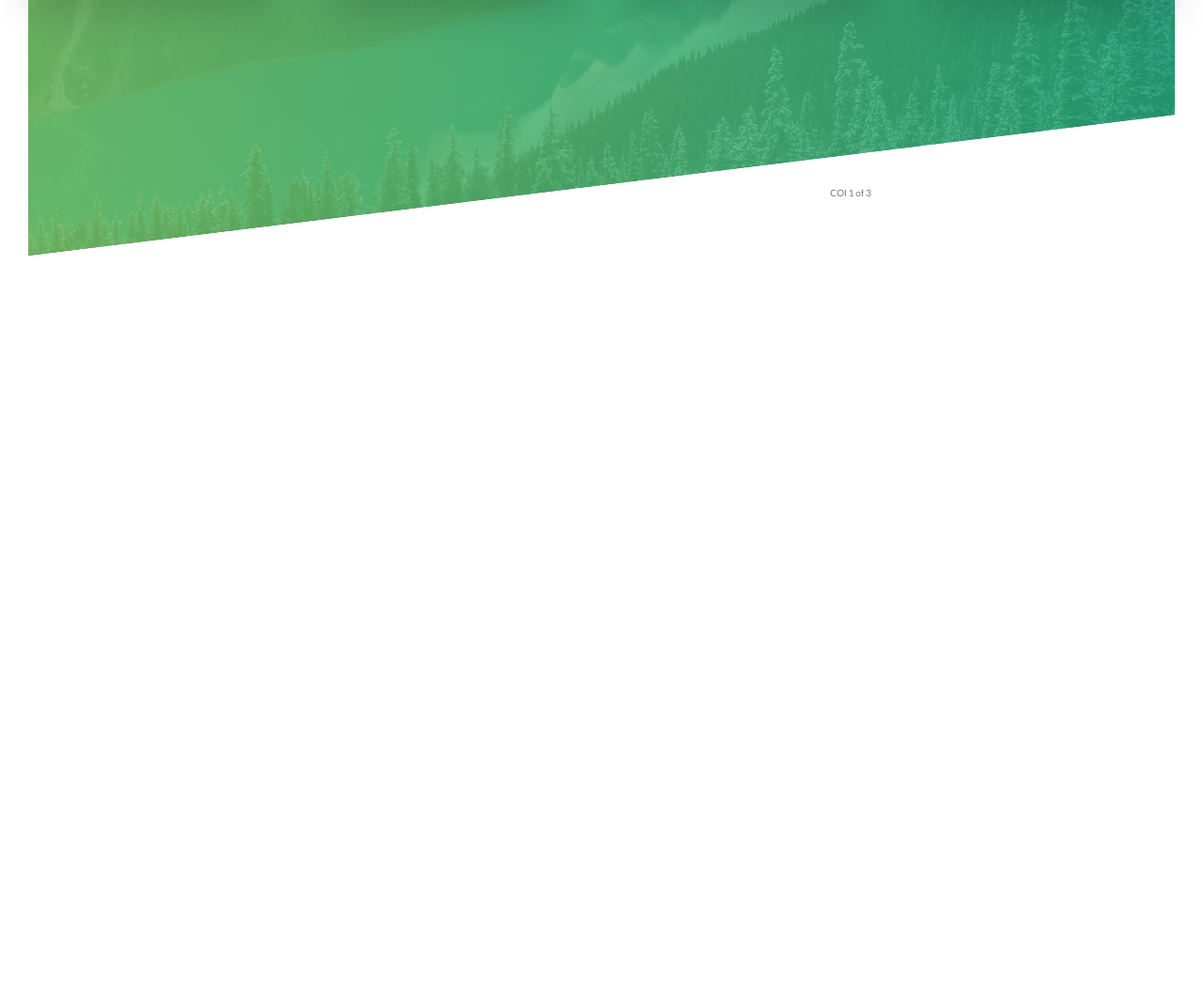
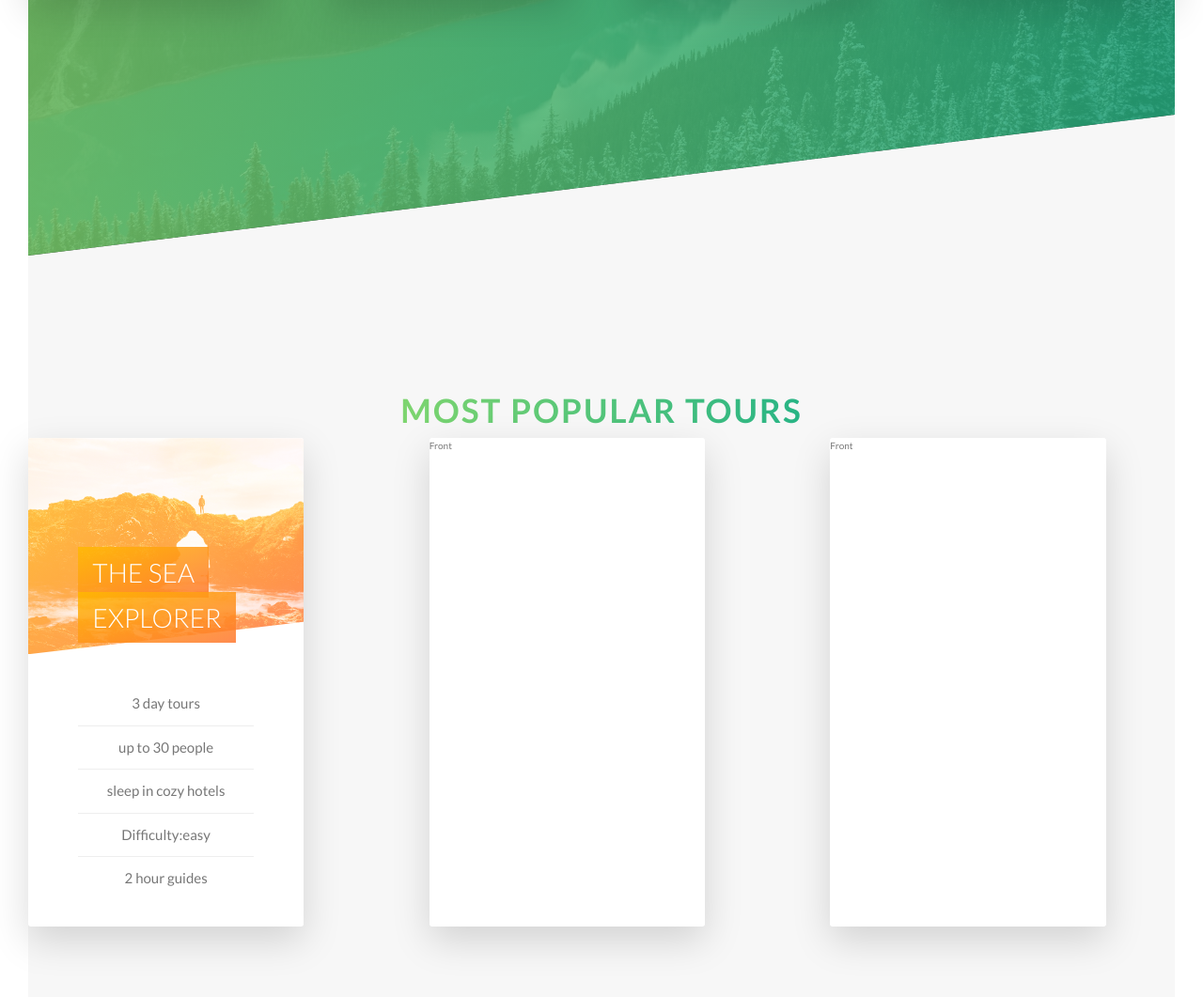
Before and after one commit to Khushi-dev-1822/Natours-project-using-sass, a website: page Natours Project/index.html in a window 1280 px wide. Shown: the part 2090-3151 px from the top of the page at 94% size. Before the commit the page ends 2362 px from the top, so only its background shows below. Drawn offline with Linux system fonts and the light colour scheme; files whose address does not match are found by name.

Commit message:
cards-front

```diff
--- a/Natours Project/index.html
+++ b/Natours Project/index.html
@@ -202,17 +202,60 @@
             </div>
         </section>
 
-        <section class="section-tour">
-
+        <section class="section-tours">
+            <div class="u-center-text u-margin-bottom-big">
+                <h2 class="heading-secondary">
+                    Most popular tours
+                </h2>
+            </div>
             <div class="row">
                 <div class="col-1-of-3">
-                    COl 1 of 3
+                    <div class="card">
+                        <div class="card__side card__side--front card__side--front-1">
+                            <div class="card__picture card__picture--1">&nbsp;</div>
+                            <h4 class="card__heading">
+                                <span class="card__heading-span card__heading-span--1">
+                                    the Sea explorer
+                                </span>
+                            </h4>
+                            <div class="card__details">
+                                <ul>
+                                    <li>3 day tours</li>
+                                    <li>up to 30 people</li>
+                                    <li>sleep in cozy hotels</li>
+                                    <li>Difficulty:easy</li>
+                                    <li>2 hour guides</li>
+                                </ul>
+
+                            </div>
+                        </div>
+                        <div class="card__side card__side--back card__side--back-1">
+                            Back
+                        </div>
+
+                    </div>
                 </div>
                 <div class="col-1-of-3">
-                    COl 1 of 3
+                    <div class="card">
+                        <div class="card__side card__side--front card__side--front-2">
+                            Front
+                        </div>
+                        <div class="card__side card__side--back card__side--back-2">
+                            Back
+                        </div>
+
+                    </div>
                 </div>
                 <div class="col-1-of-3">
-                    COl 1 of 3
+                    <div class="card">
+                        <div class="card__side card__side--front card__side--front-3">
+                            Front
+                        </div>
+                        <div class="card__side card__side--back card__side--back-3">
+                            Back
+                        </div>
+
+                    </div>
                 </div>
             </div>
 
--- a/Natours Project/sass/abstracts/_variables.scss
+++ b/Natours Project/sass/abstracts/_variables.scss
@@ -3,7 +3,14 @@ $color-primary: #55c57a;
 $color-primary-light: #7ed56f;
 $color-primary-dark: #28b485;
 
+$color-secondary-light: #ffb900;
+$color-secondary-dark: #ff7730;
+
+$color-tertiary-light: #2998ff;
+$color-tertiary-dark: #5643fa;
+
 $color-gray-light-1: #f7f7f7;
+$color-gray-light-2: #eee;
 
 $color-gray-dark: #777;
 $color-white: #fff;
--- /dev/null
+++ b/Natours Project/sass/components/_card.scss
@@ -0,0 +1,126 @@
+.card {
+  perspective: 150rem;
+  -moz-perspective: 150rem;
+  position: relative;
+  height: 52rem;
+  width: 80%;
+
+  &__side {
+    height: 52rem;
+    transition: all 0.8s ease;
+    position: absolute;
+    top: 0;
+    left: 0;
+    width: 100%;
+    backface-visibility: hidden;
+    border-radius: 3px;
+    overflow: hidden;
+    box-shadow: 0 1.5rem 4rem rgba($color-black, 0.15);
+
+    &--front {
+      background-color: $color-white;
+    }
+    &--back {
+      transform: rotateY(180deg);
+
+      &-1 {
+        background-image: linear-gradient(
+          to right bottom,
+          $color-secondary-light,
+          $color-secondary-dark
+        );
+      }
+      &-2 {
+        background-image: linear-gradient(
+          to right bottom,
+          $color-primary-light,
+          $color-primary-dark
+        );
+      }
+      &-3 {
+        background-image: linear-gradient(
+          to right bottom,
+          $color-tertiary-light,
+          $color-tertiary-dark
+        );
+      }
+    }
+  }
+
+  &:hover &__side--front {
+    transform: rotateY(-180deg);
+  }
+
+  &:hover &__side--back {
+    transform: rotateY(0);
+  }
+
+  // FRONT SIDE STYLING
+  &__picture {
+    background-size: cover;
+    height: 23rem;
+    // new property
+    background-blend-mode: screen;
+    -webkit-clip-path: polygon(0 0, 100% 0, 100% 85%, 0 100%);
+    clip-path: polygon(0 0, 100% 0, 100% 85%, 0 100%);
+
+    &--1 {
+      background-image: linear-gradient(
+          to right bottom,
+          $color-secondary-light,
+          $color-secondary-dark
+        ),
+        url(../assets/nat-5.jpg);
+    }
+    &--2 {
+      background-image: url(../assets/nat-5.jpg);
+    }
+    &--3 {
+      background-image: url(../assets/nat-5.jpg);
+    }
+  }
+
+  &__heading {
+    font-size: 2.8rem;
+    font-weight: 300;
+    text-transform: uppercase;
+    color: $color-white;
+    position: absolute;
+    top: 12rem;
+    right: 2rem;
+    width: 75%;
+  }
+
+  &__heading-span {
+    padding: 1rem 1.5rem;
+    box-decoration-break: clone;
+    -webkit-box-decoration-break: clone;
+
+    &--1 {
+      background-image: linear-gradient(
+        to right bottom,
+        rgba($color-secondary-light, 0.85),
+        rgba($color-secondary-dark, 0.85)
+      );
+    }
+  }
+
+  &__details {
+    padding: 3rem;
+    ul {
+      list-style: none;
+      width: 80%;
+      margin: 0 auto;
+
+      li {
+        text-align: center;
+        font-size: 1.5rem;
+        padding: 1rem;
+
+        &:not(:last-child) {
+          border-bottom: 1px solid $color-gray-light-2;
+        }
+      }
+    }
+  }
+}
--- a/Natours Project/sass/layout/_header.scss
+++ b/Natours Project/sass/layout/_header.scss
@@ -10,6 +10,7 @@
   background-position: top;
   position: relative;
   /* CLIP PATH */
+  -webkit-clip-path: polygon(0 0, 100% 0, 100% 75%, 0 100%);
   clip-path: polygon(0 0, 100% 0, 100% 75%, 0 100%);
 
   &__logo-box {
--- a/Natours Project/sass/main.scss
+++ b/Natours Project/sass/main.scss
@@ -10,7 +10,7 @@
 // @import "components/bg-video";
 @import "components/button";
 @import "components/composition";
-// @import "components/card";
+@import "components/card";
 @import "components/feature-box";
 // @import "components/form";
 // @import "components/popup";
--- a/Natours Project/sass/pages/home.scss
+++ b/Natours Project/sass/pages/home.scss
@@ -20,3 +20,9 @@
     transform: skewY(7deg);
   }
 }
+
+.section-tours {
+  background-color: $color-gray-light-1;
+  padding: 25rem 0rem 50rem 0rem;
+  margin-top: -12rem;
+}
```
Also changed, not shown: Natours Project/css/style.css.
